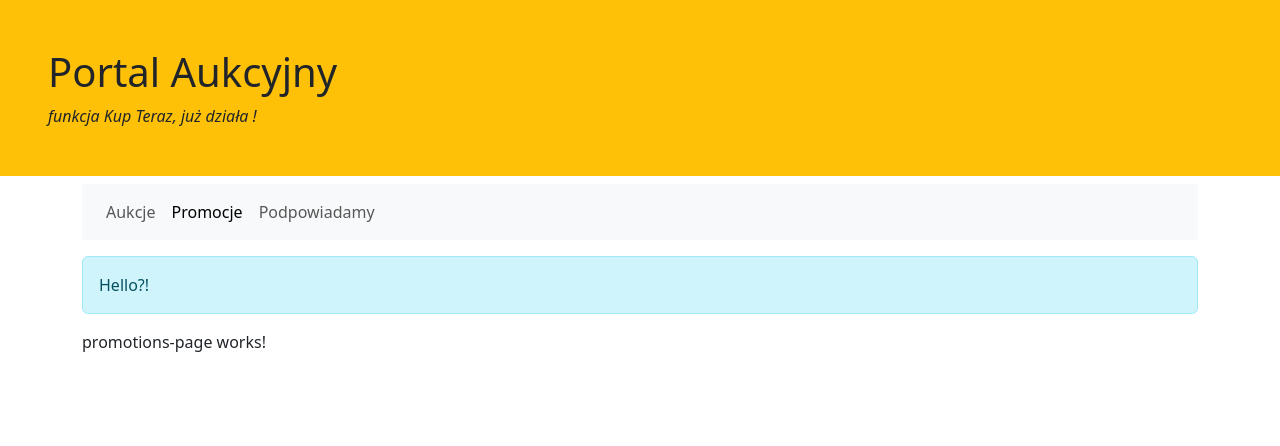
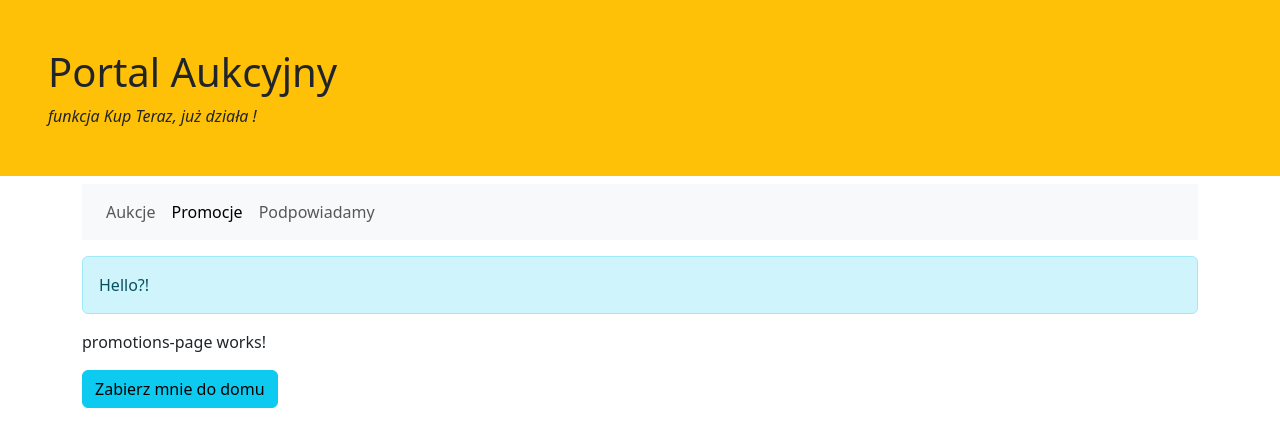
Before and after one commit to michaljabi/20260921-angular, an Angular app in the folder auction-portal/: page /promotions in a window 1280 px wide. Shown: the top 446 px of the page. Built offline with nearby package versions, Linux system fonts and the light colour scheme; data requests are answered from the project's data file.

Commit message:
explain: Dependency injection + 2x Hierarchies of providers.

```diff
--- a/auction-portal/src/app/auctions/auctions-page.component.ts
+++ b/auction-portal/src/app/auctions/auctions-page.component.ts
@@ -35,10 +35,14 @@ import { AuctionsService } from './auctions.service';
       </div>
     </section>
   `,
+  // https://angular.dev/guide/di/hierarchical-dependency-injection
+  // Inna hierachia tzw. Element Hierarchy (komponenty mogłyby rozmawiać na dalekie odległości)
+  // Nowa instacja tego komponentu spowoduje nową instancję AuctionsService
+  providers: [AuctionsService]
 })
 export class AuctionsPageComponent implements OnInit, OnDestroy {
   // Proszę Dependency Injector o instancje klasy: AuctionsService
-  auctionsService = inject(AuctionsService);
+  auctionsService = inject(AuctionsService, { skipSelf: true }); // chemy config zobaczyć (dlatego mimo wszystko omijamy Element Hierarchy).
 
   // auctions = signal<AuctionItem[]>([
   //   {
--- a/auction-portal/src/app/auctions/auctions.service.ts
+++ b/auction-portal/src/app/auctions/auctions.service.ts
@@ -3,6 +3,9 @@ import { computed, Service, Signal } from '@angular/core';
 import { AuctionItem } from './auction-item';
 
 //  stateless / statefull serwisy (prowadzący info)
+
+// jeśli poza tym dekoratorem @Service - nie będzie klasa AuctionsService występowała
+// w jakiekolwiek innej "tablicy providerów" - to będzie tylko jedna instancja tej klasy na CAŁA APLIKACJE!. (Singleton)
 @Service() // === dawniej: @Injectable({ providedIn: 'root' })
 export class AuctionsService {
   private baseURL = `http://localhost:3000`;
@@ -24,7 +27,7 @@ export class AuctionsService {
   );
 
   reloadAuctions() {
-    this.auctions.reload();
+    // this.auctions.reload();
   }
 
   addNew(auction: Omit<AuctionItem, 'id'>) {
--- a/auction-portal/src/app/auctions/promotions-page.component.ts
+++ b/auction-portal/src/app/auctions/promotions-page.component.ts
@@ -1,9 +1,26 @@
-import { Component } from '@angular/core';
+import { Component, inject } from '@angular/core';
+import { AuctionsService } from './auctions.service';
+import { Router } from '@angular/router';
 
 @Component({
   imports: [],
   selector: 'app-promotions-page',
   styles: ``,
-  template: ` <p>promotions-page works!</p> `,
+  template: `
+    <p>promotions-page works!</p>
+    <!-- można to zrobić prościej -  używając routerLink ! ale tutaj celowo chemy testować DI Routera poniżej! -->
+    <button class="btn btn-info" (click)="handleGoHome()">Zabierz mnie do domu</button>
+  `,
 })
-export class PromotionsPageComponent {}
+export class PromotionsPageComponent {
+  // nie ma nic w tablicy `providers: []` w tym komponencie
+  // więć korzystamy z Environment Hierarchy DI. (signleton z @Service())
+  auctionsService = inject(AuctionsService);
+
+  router = inject(Router)
+
+  handleGoHome() {
+    // jak programistycznie nawigować Routerem?
+    this.router.navigate(['/'])
+  }
+}
```
